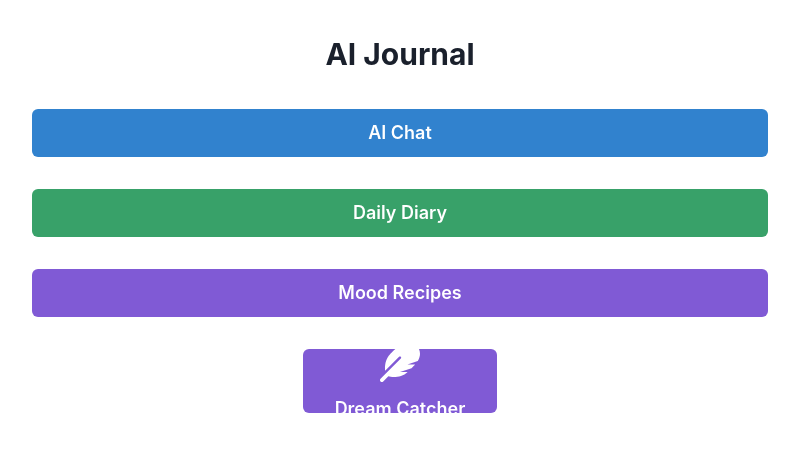
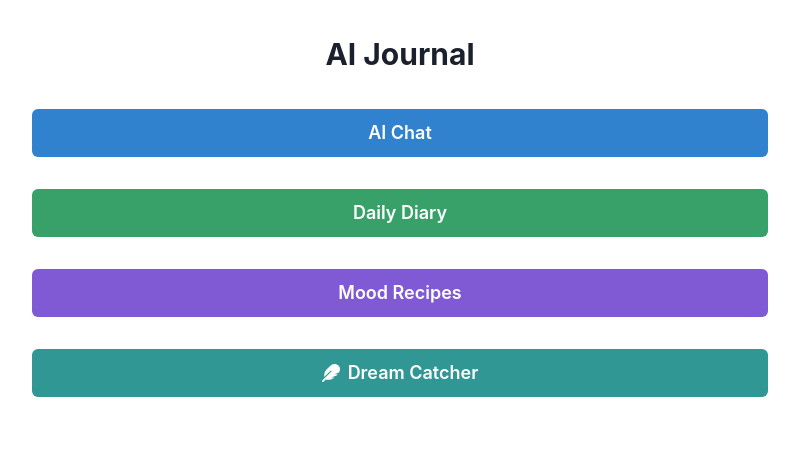
Before and after one commit to fraguseo/ai-journal, a React (Create React App) app: page / in a window 1280 px wide. Shown: the top 452 px of the page, without its empty margins (240-1039 px from the left). Built offline with nearby package versions, Linux system fonts and the light colour scheme.

Commit message:
Update Dream Catcher button style to match other buttons

```diff
--- a/src/components/Home.jsx
+++ b/src/components/Home.jsx
@@ -6,6 +6,7 @@ import {
   Text,
   Box,
   SimpleGrid,
+  HStack,
 } from '@chakra-ui/react';
 import { ChatIcon, CalendarIcon } from '@chakra-ui/icons';
 import { FaFeather } from 'react-icons/fa';
@@ -45,14 +46,13 @@ function Home({ onJournalClick, onDiaryClick, onRecipesClick, onDreamClick }) {
         <Button
           onClick={onDreamClick}
           size="lg"
-          colorScheme="purple"
-          p={8}
-          display="flex"
-          flexDirection="column"
-          gap={4}
+          colorScheme="teal"
+          w="100%"
         >
-          <Icon as={FaFeather} w={10} h={10} />
-          Dream Catcher
+          <HStack>
+            <Icon as={FaFeather} />
+            <Text>Dream Catcher</Text>
+          </HStack>
         </Button>
       </VStack>
     </Container>
```
